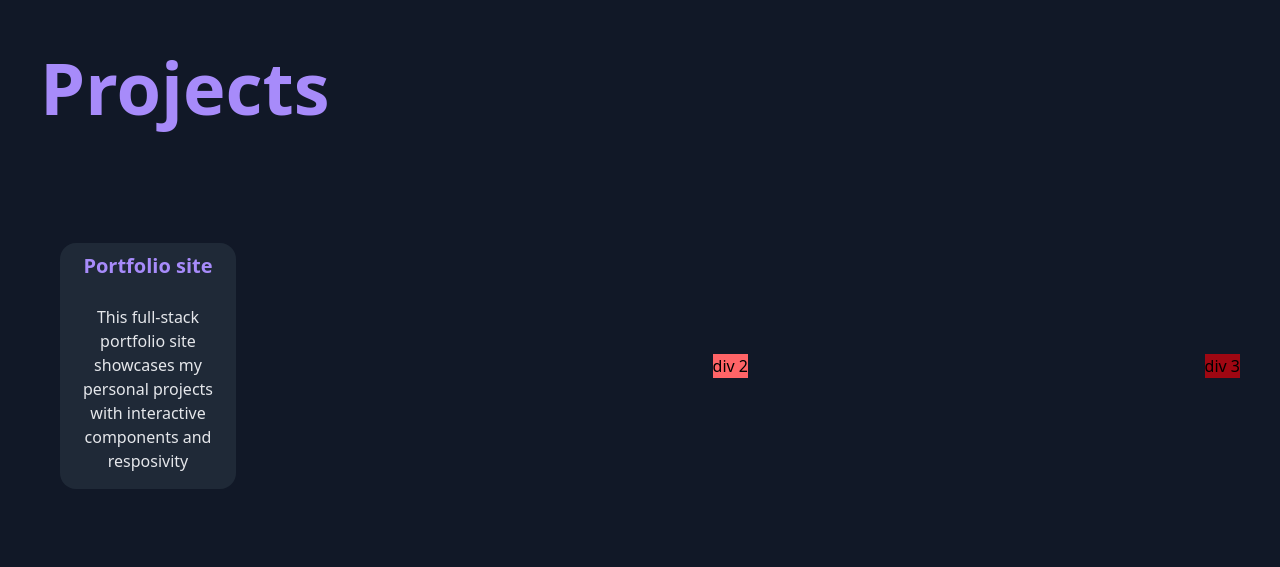
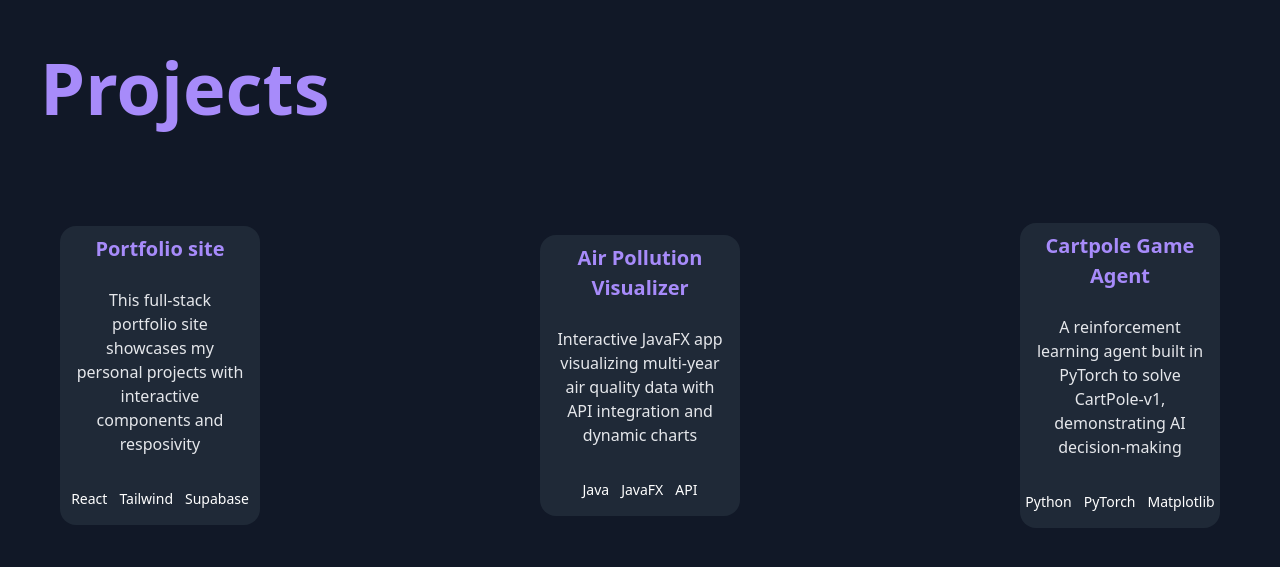
Before and after one commit to qozfa-dev/website, a React (Vite) app in the folder my-project/: page / in a window 1280 px wide. Shown: the part 1709-2276 px from the top of the page. Built offline with nearby package versions, Linux system fonts and the light colour scheme.

Commit message:
Created all project cards with same styling

```diff
--- a/my-project/src/pages/Projects.jsx
+++ b/my-project/src/pages/Projects.jsx
@@ -5,13 +5,39 @@ const Projects = () => {
     <section id="Projects" className="h-screen">
       <div className="px-10 py-5">
       <h2 className="text-[#A78BFA] text-4xl sm:text-5xl md:text-6xl lg:text-7xl font-sans font-bold mt-5 pt-15">Projects</h2>
-      <div className="grid-rows-3 flex justify-between items-center mt-25">
-        <div className="bg-[#1F2937] max-w-44 justify-center items-center rounded-2xl cursor-pointer hover:scale-105 transition-transform duration-300 ease-in-out m-5">
+      <div className="grid-rows-3 flex justify-between items-center mt-20">
+
+        <div className="bg-[#1F2937] max-w-50 min-h-65 justify-center items-center rounded-2xl cursor-pointer hover:scale-105 transition-transform duration-300 ease-in-out m-5">
           <h2 className="text-[#A78BFA] text-center p-2 font-bold text-[20px]">Portfolio site</h2>
           <p className="text-[#E5E7EB] text-center p-4">This full-stack portfolio site showcases my personal projects with interactive components and resposivity</p>
+          <div className="flex flex-row justify-center space-x-3 p-4 text-[#FFFFFF] text-[14px]">
+            <p>React</p>
+            <p>Tailwind</p>
+            <p>Supabase</p>
+          </div>
         </div>
-        <div className="bg-red-400 max-w-40">div 2</div>
-        <div className="bg-red-800 max-w-40">div 3</div>
+
+        <div className="bg-[#1F2937] max-w-50 min-h-65 justify-center items-center rounded-2xl cursor-pointer hover:scale-105 transition-transform duration-300 ease-in-out m-5">
+          <h2 className="text-[#A78BFA] text-center p-2 font-bold text-[20px]">Air Pollution Visualizer</h2>
+          <p className="text-[#E5E7EB] text-center p-4">Interactive JavaFX app visualizing multi-year air quality data with API integration and dynamic charts</p>
+          <div className="flex flex-row justify-center space-x-3 p-4 text-[#FFFFFF] text-[14px]">
+            <p>Java</p>
+            <p>JavaFX</p>
+            <p>API</p>
+          </div>
+        </div>
+
+        <div className="bg-[#1F2937] max-w-50 min-h-65 justify-center items-center rounded-2xl cursor-pointer hover:scale-105 transition-transform duration-300 ease-in-out m-5">
+          <h2 className="text-[#A78BFA] text-center p-2 font-bold text-[20px]">Cartpole Game Agent</h2>
+          <p className="text-[#E5E7EB] text-center p-4">A reinforcement learning agent built in PyTorch to solve CartPole-v1, demonstrating AI decision-making</p>
+          <div className="flex flex-row justify-center space-x-3 p-4 text-[#FFFFFF] text-[14px]">
+            <p>Python</p>
+            <p>PyTorch</p>
+            <p>Matplotlib</p>
+          </div>
+        </div>
+
+
       </div>
       </div>
     </section>
```
